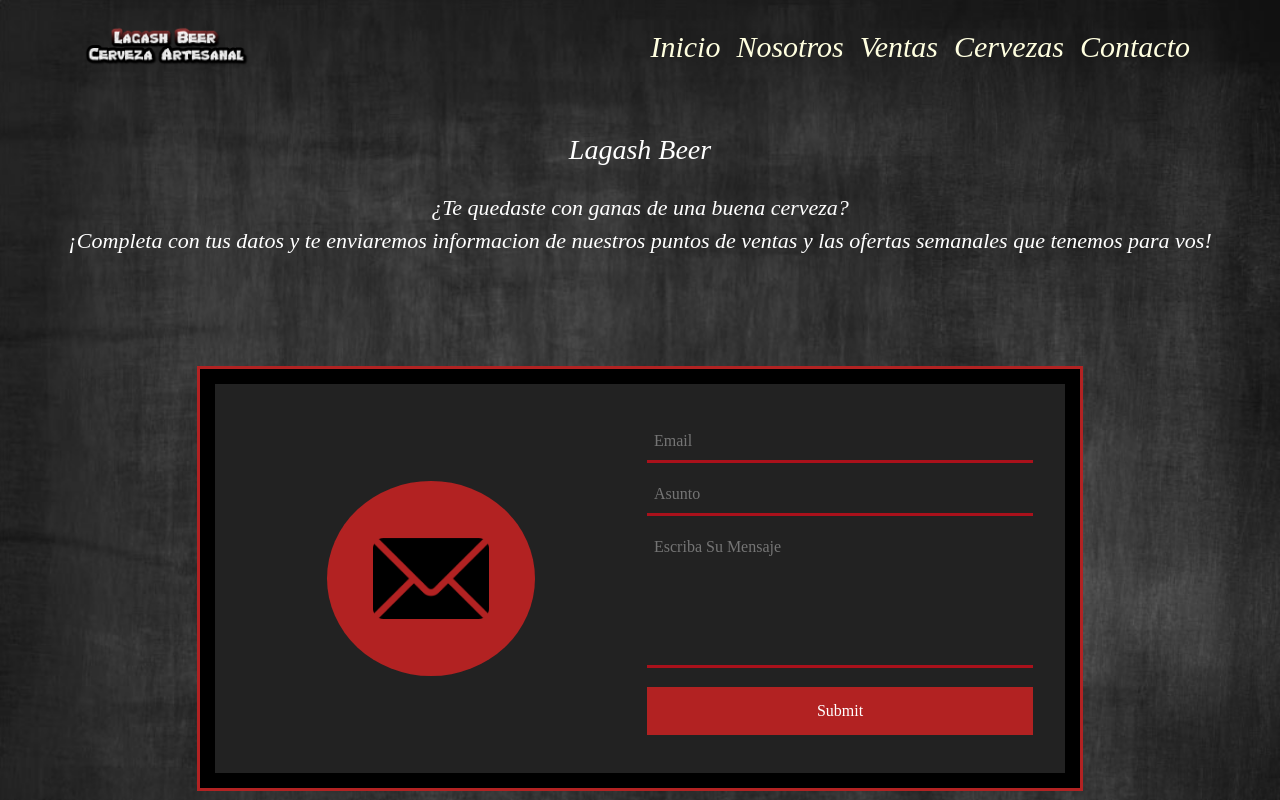
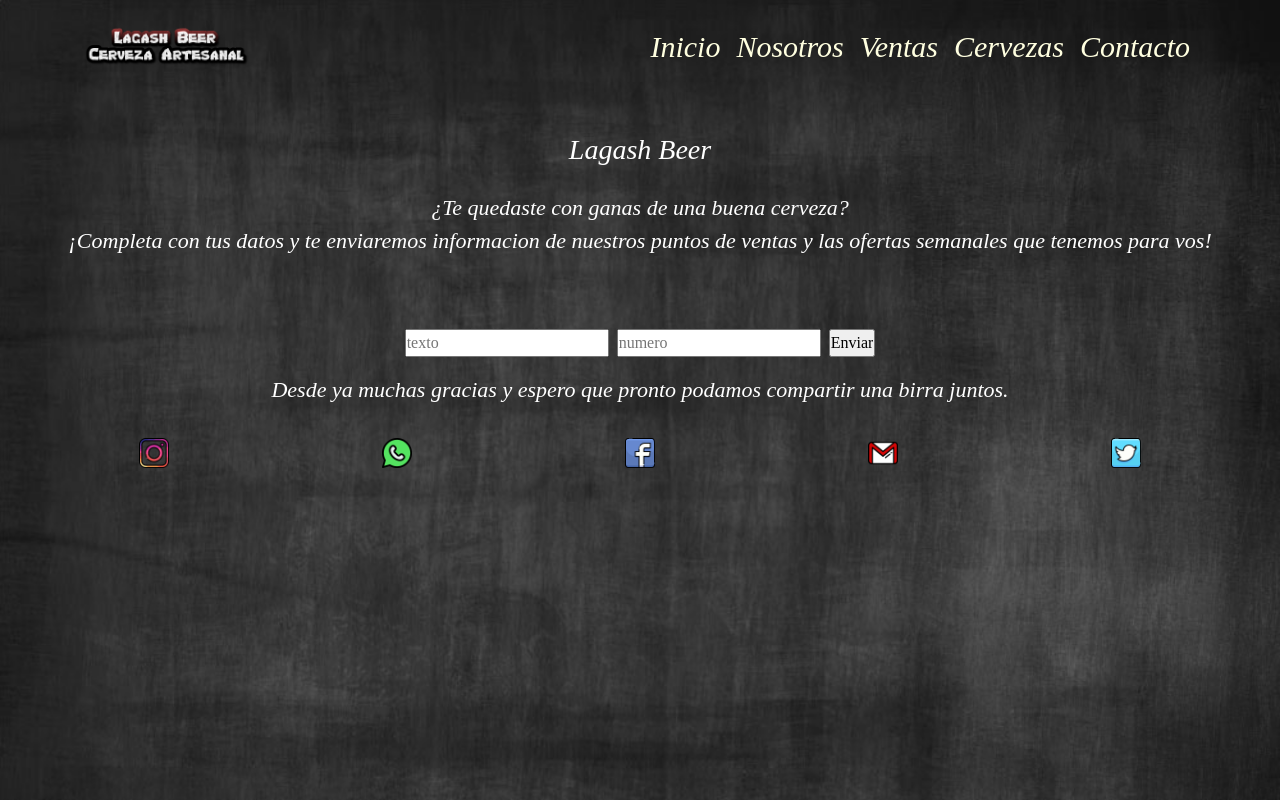
Before and after one commit to Ricardo-Benitez/proyecto-lagashbeer, a website: page contacto.html in a window 1280 px wide. Shown: the top 800 px of the page. Drawn offline with nearby package versions, Linux system fonts and the light colour scheme.

Commit message:
formulario event

```diff
--- /dev/null
+++ b/JS/script2.js
@@ -0,0 +1,16 @@
+
+let Formulario = document.getElementById("formulario");
+
+Formulario.addEventListener("submit", validateForm);
+
+function validateForm(e){
+
+e.preventDefault();
+
+let form = e.target
+
+console.log(form[0].value)
+console.log(form[1].value)
+
+console.log("Formulario Enviado");
+}
--- a/contacto.html
+++ b/contacto.html
@@ -63,29 +63,11 @@
             ¡Completa con tus datos y te enviaremos informacion de nuestros puntos de ventas y las ofertas semanales que tenemos para vos!</p>
     </div>
     <br>
-    <div class="form-conteiner">
-            <form class="form">
-                <div>
-                    <input type="text" class="form-input" placeholder="Email" >
-                </div>
-                <div>
-                    <input type="email" class="form-input" placeholder="Asunto">
-                </div>
-                <div class="form-section">
-                    <textarea class="form-input" placeholder="Escriba Su Mensaje"></textarea>
-                </div>
-                <div class="form-section">
-                    <input type="submit" class="form-input">
-                </div>
-            </form>
-            <div class="form-img" >
-                <div class="img-conteiner">
-                 <div>
-                  <img src="multimedia/fotos/542689.png" alt="imagen de icono mensaje">
-                 </div>
-                </div>
-            </div>
-    </div>
+    <form id="formulario">
+      <input type="text" placeholder="texto">
+      <input type="number" placeholder="numero">
+      <input type="submit" value="Enviar">
+    </form>
     <p class="text-ventas">Desde ya muchas gracias y espero que pronto podamos compartir una birra juntos.</p>
   </main>
   <!-- fin main -->
@@ -120,6 +102,7 @@
         </ul>
     </footer>
 <!-- fin footer -->
+    <script src="JS/script2.js"></script>
     <script src="	https://cdn.jsdelivr.net/npm/bootstrap@5.2.0-beta1/dist/js/bootstrap.bundle.min.js"></script>
 </body>
 
--- a/sass/components/_main.scss
+++ b/sass/components/_main.scss
@@ -75,94 +75,7 @@ main{
         padding: nth($encabezados, 2 );
     }
 
-    .form-conteiner {
-        display: flex;
-        align-items: center;
-        flex-wrap: wrap;
-        justify-content: center;
-        background: #222;
-        margin: 40px 200px;
-        padding: 1rem;
-        border: 15px solid #000;
-        outline: 3px solid nth($colores, 2 );
-    }
-
-    .form {
-        min-width: 300px;
-        flex: 1;
-        text-align: center;
-        padding:nth($encabezados, 2 );
-        order: 5;
-    }
-
-    .form-input:focus {
-        background: linear-gradient(to bottom, transparent, #111);
-        outline: none;
-        border-bottom: 3px solid rgb(116, 13, 16);
-    }
-
-    .form-input {
-        width: 100%;
-        padding: 7px;
-        margin: 6px 0;
-        border: none;
-        border-bottom: 3px solid rgb(170, 17, 27);
-        background: transparent;
-        color: nth($encabezados, 1 );
-    }
-
-    .form textarea {
-        min-height: 140px;
-        resize: none;
-    }
-
-    .form-img {
-        flex: 1;
-        display: flex;
-        padding: nth($encabezados, 8 );
-        min-width: 300px;
-        max-width: 400px;
-        order: 2;
-    }
-
-    .form-img div {
-        padding: nth($encabezados, 8 );
-
-    }
-
-    .img-conteiner {
-        margin: auto;
-
-    }
-
-    .img-conteiner div {
-        border-radius: 50%;
-        background-color: firebrick;
-        text-align: center;
-        padding: nth($encabezados, 3 );
-    }
-
-    .form input[type="submit"] {
-        background-color: firebrick;
-        border-bottom: none;
-        padding: nth($encabezados, 7 );
-    }
-
-    .form input[type="submit"]:hover {
-        background-color: red;
-        border-bottom: none;
-        padding: nth($encabezados, 7 );
-    }
-
-    .form input[type="submit"]:focus {
-        background: rgb(170, 17, 22);
-    }
-
     @media screen and (max-width: 800px) {
-        .form-conteiner{
-            width: 100%;
-            margin: auto;
-        }
         .row {
             width: 100%;
             grid-template-columns: repeat(1, 1fr);
```
Also changed, not shown: JS/script.js (line endings or trailing spaces), css/style.css.
